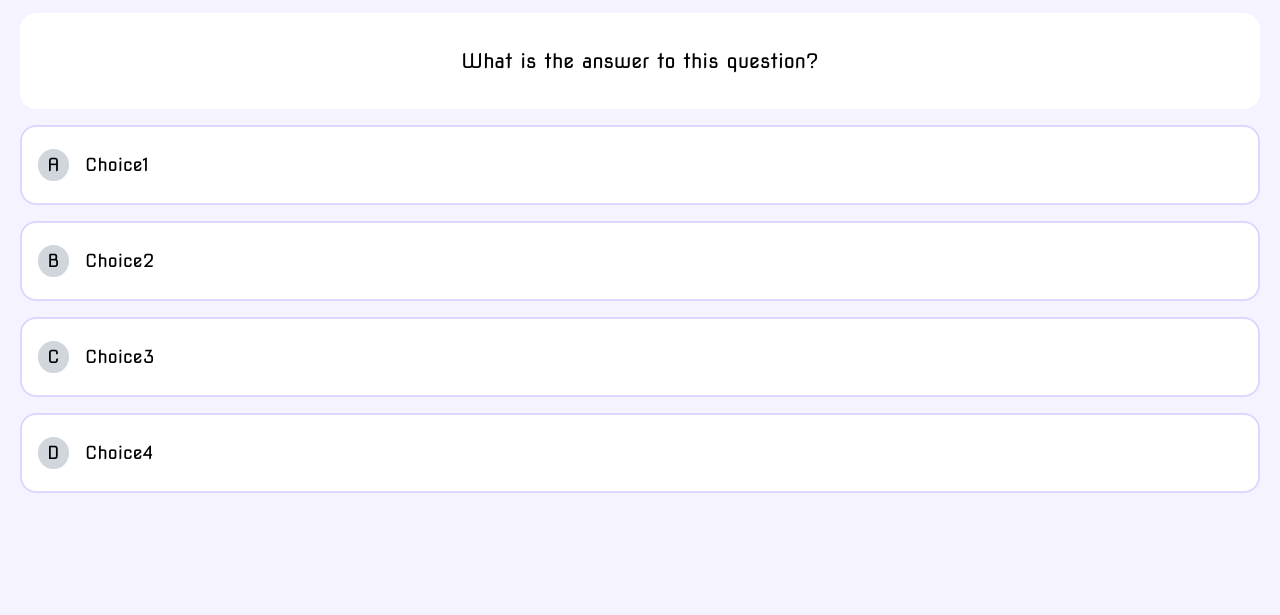
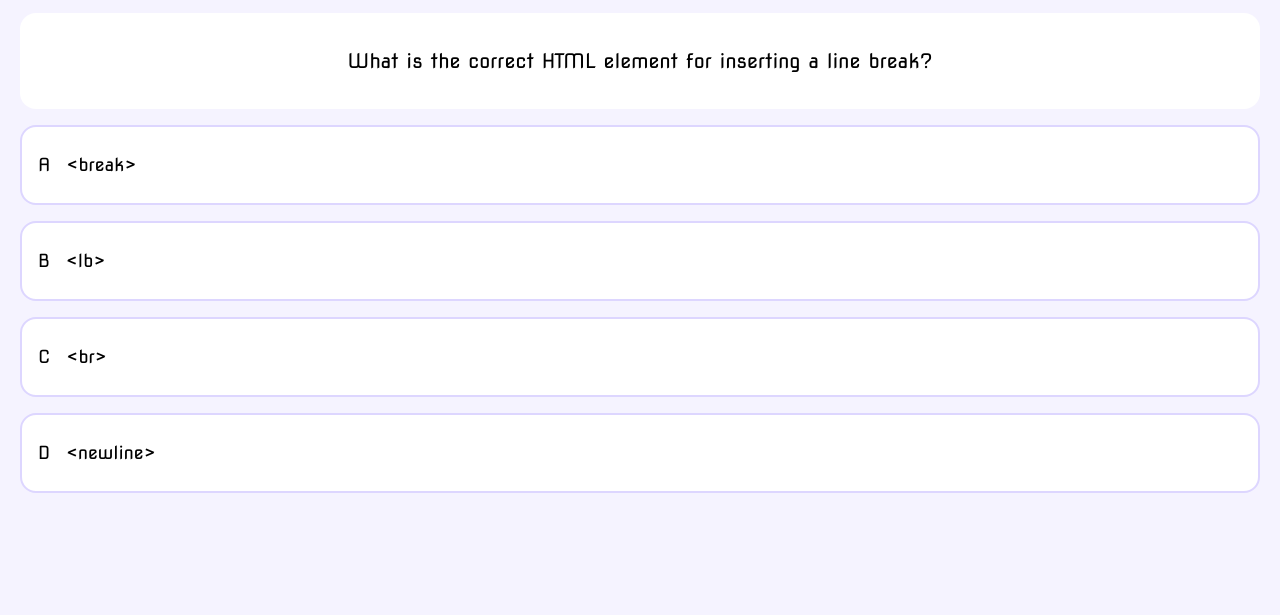
Before and after one commit to TasneemJarrar/QuizMaster, a website: page game.html in a window 1280 px wide. Shown: the part 185-800 px from the top of the page. Drawn offline with Linux system fonts and the light colour scheme.

Commit message:
add javascript

```diff
--- /dev/null
+++ b/assets/css/main.css
@@ -0,0 +1,10 @@
+.isCorrect{
+  border: oklch(76.8% 0.233 130.85);
+  background-color: oklch(93.8% 0.127 124.321);
+}
+
+
+.isNotCorrect{
+  border: oklch(63.7% 0.237 25.331);
+  background-color: oklch(88.5% 0.062 18.334);
+}
--- /dev/null
+++ b/assets/js/game.js
@@ -0,0 +1,257 @@
+const question = document.querySelector("#question");
+const choice = document.querySelector(".choice");
+const choices = document.querySelectorAll(".choice_text");
+const progressText = document.querySelector("#progressText");
+const scoreText = document.querySelector("#score");
+const progressBarFull = document.querySelector("#progressBarFull");
+
+let currentQuestion = {};
+let acceptingAnswer = true;
+let score = 0;
+let questionCounter = 0;
+let availableQuestions = [];
+
+let questions = [
+  {
+    question: "What does HTML stand for?",
+    choice1: "Hyper Trainer Marking Language",
+    choice2: "Hyper Text Markup Language",
+    choice3: "Hyper Text Marketing Language",
+    choice4: "Hyper Text Markup Leveler",
+    answer: 2,
+  },
+  {
+    question: "Which HTML tag is used to link an external CSS file?",
+    choice1: "<style>",
+    choice2: "<script>",
+    choice3: "<link>",
+    choice4: "<css>",
+    answer: 3,
+  },
+  {
+    question:
+      "Which HTML element is used to define the structure of a webpage's navigation links?",
+    choice1: "<nav>",
+    choice2: "<section>",
+    choice3: "<header>",
+    choice4: "<div>",
+    answer: 1,
+  },
+  {
+    question: "What is the correct HTML element for inserting a line break?",
+    choice1: "<break>",
+    choice2: "<lb>",
+    choice3: "<br>",
+    choice4: "<newline>",
+    answer: 3,
+  },
+  {
+    question:
+      "Which attribute is used to provide alternative text for an image in HTML?",
+    choice1: "title",
+    choice2: "alt",
+    choice3: "src",
+    choice4: "description",
+    answer: 2,
+  },
+  {
+    question: "What does CSS stand for?",
+    choice1: "Cascading Style Sheets",
+    choice2: "Computer Style Sheets",
+    choice3: "Creative Style Sheets",
+    choice4: "Cascading Simple Sheets",
+    answer: 1,
+  },
+  {
+    question:
+      "Which CSS property is used to change the text color of an element?",
+    choice1: "font-color",
+    choice2: "text-color",
+    choice3: "color",
+    choice4: "foreground-color",
+    answer: 3,
+  },
+  {
+    question:
+      "Which CSS property controls the spacing between elements' borders and their content?",
+    choice1: "margin",
+    choice2: "padding",
+    choice3: "spacing",
+    choice4: "border-spacing",
+    answer: 2,
+  },
+  {
+    question:
+      "Which CSS layout module is designed for one-dimensional layouts (row or column)?",
+    choice1: "Grid",
+    choice2: "Flexbox",
+    choice3: "Float",
+    choice4: "Position",
+    answer: 2,
+  },
+  {
+    question: "What is the default position value of an HTML element in CSS?",
+    choice1: "relative",
+    choice2: "fixed",
+    choice3: "static",
+    choice4: "absolute",
+    answer: 3,
+  },
+  {
+    question:
+      "In Bootstrap, which class is used to create a responsive container that adjusts to the viewport?",
+    choice1: ".wrapper",
+    choice2: ".container",
+    choice3: ".box",
+    choice4: ".grid",
+    answer: 2,
+  },
+  {
+    question: "How many columns does the Bootstrap grid system use by default?",
+    choice1: "10",
+    choice2: "16",
+    choice3: "12",
+    choice4: "24",
+    answer: 3,
+  },
+  {
+    question:
+      "Which Bootstrap class makes a button take up the full width of its parent container?",
+    choice1: ".btn-full",
+    choice2: ".btn-block",
+    choice3: ".w-100",
+    choice4: ".btn-wide",
+    answer: 3,
+  },
+  {
+    question:
+      "Which Bootstrap class is used to hide an element only on small screens?",
+    choice1: ".hidden-sm",
+    choice2: ".d-sm-none",
+    choice3: ".sm-hide",
+    choice4: ".invisible-sm",
+    answer: 2,
+  },
+  {
+    question:
+      "In Tailwind CSS, which utility class sets an element's display to flex?",
+    choice1: ".flex-box",
+    choice2: ".d-flex",
+    choice3: ".flex",
+    choice4: ".flexbox",
+    answer: 3,
+  },
+  {
+    question: 'In Tailwind CSS, what does the class "text-center" do?',
+    choice1: "Centers an element vertically",
+    choice2: "Centers text horizontally",
+    choice3: "Aligns text to the center of the viewport only",
+    choice4: "Centers an image",
+    answer: 2,
+  },
+  {
+    question:
+      "Which Tailwind CSS prefix is used to apply a style only on hover?",
+    choice1: "hover:",
+    choice2: "on-hover:",
+    choice3: ":hover",
+    choice4: "hvr:",
+    answer: 1,
+  },
+  {
+    question:
+      "What is the correct way to declare a variable in modern JavaScript that cannot be reassigned?",
+    choice1: "var",
+    choice2: "let",
+    choice3: "const",
+    choice4: "static",
+    answer: 3,
+  },
+  {
+    question:
+      "Which JavaScript method is used to select an HTML element by its id?",
+    choice1: "getElementById()",
+    choice2: "querySelectorId()",
+    choice3: "getElementByClass()",
+    choice4: "selectId()",
+    answer: 1,
+  },
+  {
+    question:
+      "Which JavaScript array method adds one or more elements to the end of an array?",
+    choice1: "shift()",
+    choice2: "unshift()",
+    choice3: "pop()",
+    choice4: "push()",
+    answer: 4,
+  },
+  {
+    question: 'What will "typeof null" return in JavaScript?',
+    choice1: "null",
+    choice2: "undefined",
+    choice3: "object",
+    choice4: "boolean",
+    answer: 3,
+  },
+];
+
+const SCORE_POINTS = 100;
+const MAX_QUESTIONS = 20;
+
+const startGame = () => {
+  questionCounter = 0;
+  score = 0;
+  availableQuestions = [...questions];
+  getNewQuestion();
+};
+
+const getNewQuestion = () => {
+  if (availableQuestions.length === 0 || questionCounter >= MAX_QUESTIONS) {
+    localStorage.setItem("mostRecentScore", score);
+    return window.location.assign("/end.html");
+  }
+
+  questionCounter++;
+  progressText.innerText = `Question ${questionCounter} of ${MAX_QUESTIONS}`;
+  progressBarFull.style.width = `${(questionCounter / MAX_QUESTIONS) * 100}%`;
+
+  const questionIndex = Math.floor(Math.random() * availableQuestions.length);
+  currentQuestion = availableQuestions[questionIndex];
+  question.innerText = currentQuestion.question;
+
+  choices.forEach((choice) => {
+    const number = choice.dataset.number;
+    choice.innerText = currentQuestion["choice" + number];
+  });
+  availableQuestions.splice(questionIndex, 1);
+  acceptingAnswer = true;
+};
+
+choices.forEach((choice) => {
+  choice.addEventListener("click", (e) => {
+    if (!acceptingAnswer) return;
+
+    acceptingAnswer = false;
+    const selectedChoice = e.target;
+const selectedAnswer = parseInt(selectedChoice.dataset.number);
+    let cssToApply = selectedAnswer === currentQuestion.answer ? "isCorrect": "isNotCorrect";
+
+
+    if (cssToApply === 'isCorrect') {
+      incrementScore(SCORE_POINTS);
+    }
+    selectedChoice.parentElement.classList.add(cssToApply);
+
+    setTimeout(() => {
+      selectedChoice.parentElement.classList.remove(cssToApply);
+      getNewQuestion();
+    }, 1000);
+  });
+});
+
+const incrementScore = (num) => {
+  score += num;
+  scoreText.innerText = score;
+};
+
+startGame();
--- a/game.html
+++ b/game.html
@@ -13,6 +13,7 @@
 <link href="https://fonts.googleapis.com/css2?family=Nova+Square&display=swap" rel="stylesheet">
 
   <link rel="stylesheet" href="/assets/css/output.css">
+  <link rel="stylesheet" href="./assets/css/main.css">
 </head>
 
 <body class="bg-violet-50 text-black dark:bg-slate-900 dark:text-violet-50 font-display">
@@ -21,39 +22,39 @@
     <div id="game" class="flex flex-col gap-4 justify-center items-center min-h-screen">
 
       <div id="hud" class="flex gap-16 w-full">
-        <div id="hud-item" class="w-full">
+        <div class="w-full">
           <p id="progressText" class="text-3xl">Question</p>
           <div id="progressBar" class="w-full h-2 bg-gray-300 rounded-2xl overflow-hidden">
             <div id="progressBarFull" class="h-full bg-green-500 w-0"></div>
           </div>
         </div>
 
-        <div id="hud-item" class="">
-          <p id="progressText" class="text-3xl text-center">Score</p>
+        <div class="">
+          <p class="text-3xl text-center">Score</p>
           <h1 id="score" class="text-center">0</h1>
         </div>
 
       </div>
 
       <h1 id="question" class="h-24 text-xl flex justify-center items-center bg-white w-full rounded-2xl">What is the answer to this question?</h1>
-      <div id="choice" class="flex gap-2 items-center w-full rounded-2xl border-2 border-violet-200 bg-white text-lg p-4 transition-all ease-in-out duration-300 hover:cursor-pointer hover:shadow-2xl hover:bg-violet-200 hover:scale-[1.02]">
-        <span id="choice_Prefix" class="w-8 h-8 rounded-full bg-gray-300 flex justify-center items-center">A</span>
-        <p id="choice_text" class="p-2 w-full" data-number="1">Choice1</p>
+      <div class="choice flex gap-2 items-center w-full rounded-2xl border-2 border-violet-200 bg-white text-lg p-4 transition-all ease-in-out duration-300 hover:cursor-pointer hover:shadow-2xl hover:bg-violet-200 hover:scale-[1.02]">
+        <span class="choice_Prefix">A</span>
+        <p  class="choice_text p-2 w-full" data-number="1">Choice1</p>
       </div>
 
-      <div id="choice" class="flex gap-2 items-center w-full rounded-2xl border-2 border-violet-200 bg-white text-lg p-4 transition-all ease-in-out duration-300 hover:cursor-pointer hover:shadow-2xl hover:bg-violet-200 hover:scale-[1.02]">
-        <span id="choice_Prefix" class="w-8 h-8 rounded-full bg-gray-300 flex justify-center items-center">B</span>
-        <p id="choice_text" class="p-2 w-full" data-number="2">Choice2</p>
+      <div class="choice flex gap-2 items-center w-full rounded-2xl border-2 border-violet-200 bg-white text-lg p-4 transition-all ease-in-out duration-300 hover:cursor-pointer hover:shadow-2xl hover:bg-violet-200 hover:scale-[1.02]">
+        <span class="choice_Prefix">B</span>
+        <p  class="choice_text p-2 w-full" data-number="2">Choice2</p>
       </div>
 
-      <div id="choice" class="flex gap-2 items-center w-full rounded-2xl border-2 border-violet-200 bg-white text-lg p-4 transition-all ease-in-out duration-300 hover:cursor-pointer hover:shadow-2xl hover:bg-violet-200 hover:scale-[1.02]">
-        <span id="choice_Prefix" class="w-8 h-8 rounded-full bg-gray-300 flex justify-center items-center">C</span>
-        <p id="choice_text" class="p-2 w-full" data-number="3">Choice3</p>
+      <div class="choice flex gap-2 items-center w-full rounded-2xl border-2 border-violet-200 bg-white text-lg p-4 transition-all ease-in-out duration-300 hover:cursor-pointer hover:shadow-2xl hover:bg-violet-200 hover:scale-[1.02]">
+        <span class="choice_Prefix">C</span>
+        <p  class="choice_text p-2 w-full" data-number="3">Choice3</p>
       </div>
 
-      <div id="choice" class="flex gap-2 items-center w-full rounded-2xl border-2 border-violet-200 bg-white text-lg p-4 transition-all ease-in-out duration-300 hover:cursor-pointer hover:shadow-2xl hover:bg-violet-200 hover:scale-[1.02]">
-        <span id="choice_Prefix" class="w-8 h-8 rounded-full bg-gray-300 flex justify-center items-center">D</span>
-        <p id="choice_text" class="p-2 w-full" data-number="4">Choice4</p>
+      <div class="choice flex gap-2 items-center w-full rounded-2xl border-2 border-violet-200 bg-white text-lg p-4 transition-all ease-in-out duration-300 hover:cursor-pointer hover:shadow-2xl hover:bg-violet-200 hover:scale-[1.02]">
+        <span class="choice_Prefix">D</span>
+        <p  class="choice_text p-2 w-full" data-number="4">Choice4</p>
       </div>
 
 
@@ -61,7 +62,7 @@
     </div>
   </div>
 
-  <script src="./assets/js/main.js"></script>
+  <script src="./assets/js/game.js"></script>
 
 </body>
 
```
Also changed, not shown: assets/css/output.css.
